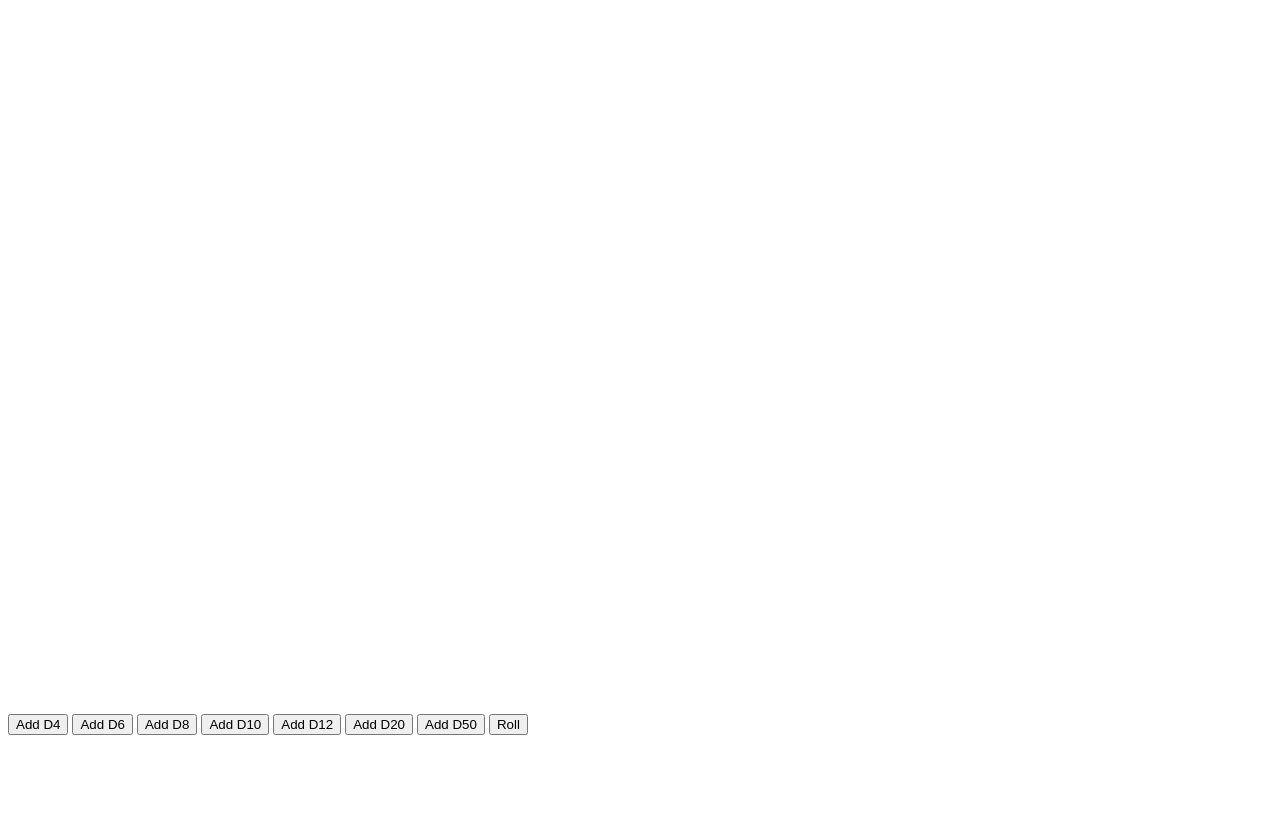
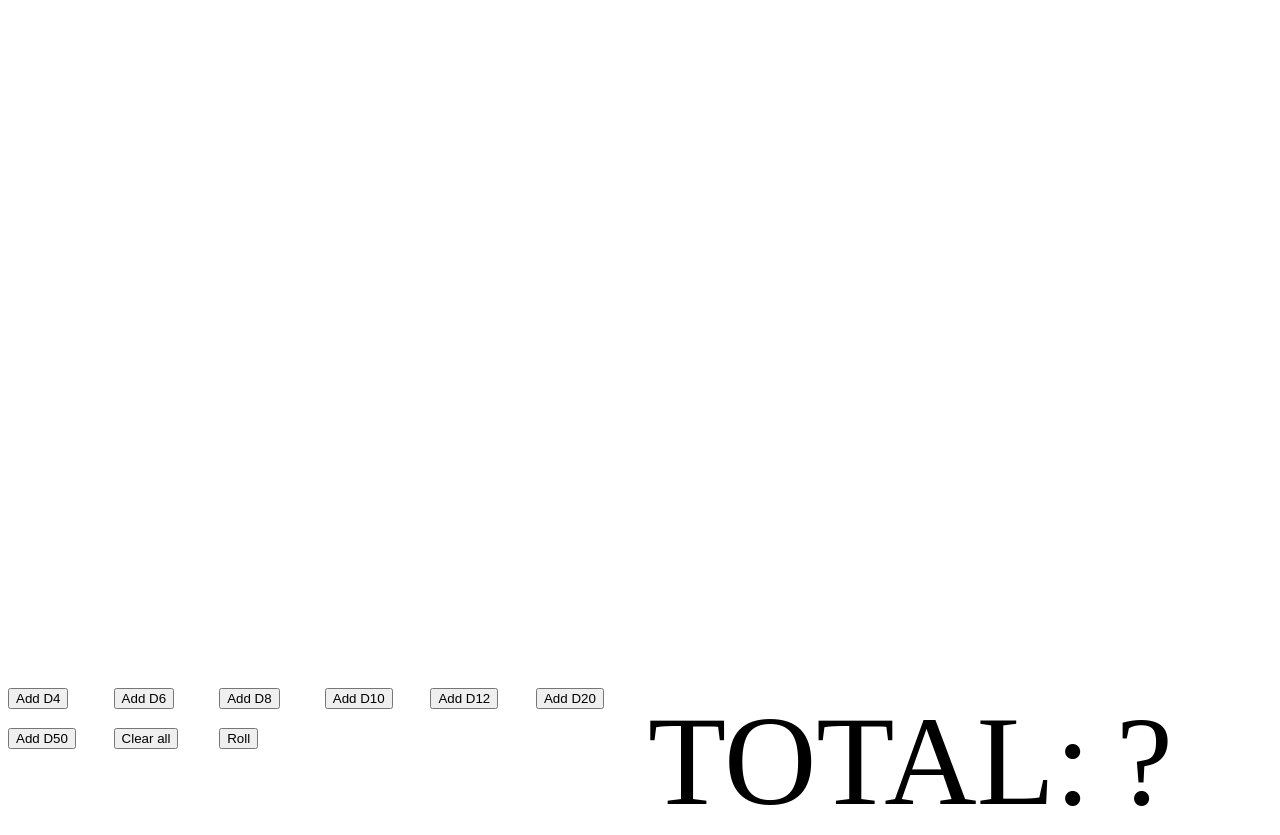
Before and after one commit to darkenezy/DNDice, a Flask app: page /game in a window 1280 px wide. Before the commit the page ends 735 px from the top, so only its background shows below. Run offline with Flask 2, Linux system fonts and the light colour scheme; data that the repository does not hold is empty.

Commit message:
Поделил сервер на модули, навел красоту на фронте

```diff
--- a/app/requirements.txt
+++ b/app/requirements.txt
@@ -1,3 +1,4 @@
 flask
 pydash
+seaborn
 gunicorn
--- a/app/server.py
+++ b/app/server.py
@@ -1,57 +1,18 @@
 from flask import Flask, Response, request, redirect, jsonify, render_template
 from collections import OrderedDict
-from random import randint
 import pydash as _
-import re
+
+from models import Dice
+from utils import ColorFactory, get_auth_code
 
 
-class Dice:
-    def __init__(self, d):
-        self._d = d or ""
-        self._value = None
-        self._faces = None
-
-    def is_valid(self):
-        return re.match(r"[Dd]([1-9][0-9]*)", self._d)
-
-    @property
-    def faces(self):
-        if self._faces is None:
-            match = self.is_valid()
-            self._faces = int(match.group(1)) if match else 0
-        return self._faces
-
-    def roll(self):
-        self._value = randint(1, self.faces)
-        return self._value
-
-    def to_representation(self):
-        return {"d": self._d, "value": self._value}
+# Initialize
+color_factory = ColorFactory()
+app = Flask(__name__, static_url_path="/static")
+db = {}
 
 
-# Мне лень сюда постгрес приколачивать
-db = {
-    "9999": {  # Example entry
-        "dice": {
-            "123": Dice("D8"),
-            "323": Dice("D10")
-        },
-    }
-}
-
-
-# Flask app
-app = Flask(__name__, static_url_path="/static")
-
-
-# Util
-def get_auth_code(request, allow_create=False):
-    auth_code = request.cookies.get("auth_code")
-    if allow_create and not auth_code:
-        auth_code = str(randint(10000, 99999))
-    return auth_code
-
-
+# Api section
 @app.route("/api/v1/auth")
 def authorize():
     auth_code = get_auth_code(request, allow_create=True)
@@ -60,14 +21,13 @@ def authorize():
     return response
 
 
-@app.route("/api/v1/get_dice")
+@app.route("/api/v1/get_dice", methods=["GET"])
 def get_dice():
     auth_code = get_auth_code(request)
     if not auth_code:
         return redirect("/api/v1/auth", status=401)
 
-    db[auth_code] = db.get(auth_code, OrderedDict())
-    response = _.map_values(db[auth_code], Dice.to_representation)
+    response = db.get(auth_code, OrderedDict())
     return jsonify(response), 200
 
 
@@ -77,24 +37,27 @@ def add_dice():
     if not auth_code:
         return redirect("/api/v1/auth")
 
-    dice_id, dice_type = _.at(request.json, "dice_id", "dice_type")
+    dice_id, dice_desc = _.at(request.json, "dice_id", "dice_desc")
+    color = color_factory.get_color()
 
-    dice = Dice(dice_type)
+    dice = Dice(dice_desc, color=color)
     if not dice.is_valid():
         return Response("Invalid dice description", 400)
 
     db[auth_code] = db.get(auth_code, OrderedDict())
-    db[auth_code][dice_id] = dice
+    db[auth_code][dice_id] = dice.to_representation()
     return Response("OK", 201)
 
 
-@app.route("/api/v1/remove_dice", methods=["POST"])
-def remove_dice():
+@app.route("/api/v1/remove_dice/<dice_id>", methods=["DELETE"])
+def remove_dice(dice_id):
     auth_code = get_auth_code(request)
     if not auth_code:
         return redirect("/api/v1/auth", status=401)
 
-    dice_id = request.json.get("dice_id")
+    if dice_id == "all":
+        db[auth_code].clear()
+        return Response("OK", 204)
     if _.get(db, f"{auth_code}.{dice_id}"):
         del db[auth_code][dice_id]
         return Response("OK", 204)
@@ -108,8 +71,11 @@ def roll_dice():
         return redirect("/api/v1/auth", status=401)
 
     db[auth_code] = db.get(auth_code, OrderedDict())
-    for dice in db[auth_code].values():
+    for dice_id in db[auth_code]:
+        representation = db[auth_code][dice_id]
+        dice = Dice(**representation)
         dice.roll()
+        db[auth_code][dice_id] = dice.to_representation()
 
     return Response("OK", 200)
 
--- a/app/static/script.js
+++ b/app/static/script.js
@@ -1,45 +1,88 @@
 $(".addDiceButton").click(function(){
-    dice_type = $(this).attr("id")
+    dice_desc = $(this).attr("id")
     dice_id = Math.floor(Math.random()*16777215).toString(16)
     $.ajax({
         type: "POST",
         url: "/api/v1/add_dice",
         contentType: 'application/json',
-        data: JSON.stringify({dice_id: dice_id, dice_type: dice_type}),
+        data: JSON.stringify({dice_id: dice_id, dice_desc: dice_desc}),
         success: refreshDice,
     });
 });
 
 $("#rollButton").click(function(){
-    $.ajax({
-        type: "POST",
-        url: "/api/v1/roll",
-        success: refreshDice
+    if($('.dice').length==0) {
+        return;
+    }
+    $(".roll").fadeOut(150);
+    $({deg: 0}).animate({deg: 270}, {
+        duration: 300,
+        step: function(now) {
+            $(".dice").css({
+                transform: 'rotate(' + now + 'deg)'
+            });
+        },
+        complete: function(){
+             $.ajax({
+                type: "POST",
+                url: "/api/v1/roll",
+                success: refreshDice
+            });
+        }
+    });
+});
+
+$("#clearAllButton").click(function(){
+    if($('.diceContainer').length==0) {
+        return;
+    }
+    $(".diceContainer").fadeOut(150, function() {
+        $.ajax({
+            type: "DELETE",
+            url: "/api/v1/remove_dice/all",
+            success: function() {
+                $("#counter").text("?");
+            },
+            error: function() {
+                $(".diceContainer").show();
+            }
+        });
     });
 });
 
 function refreshDice() {
     $.get("/api/v1/get_dice").done(function(data){
         $(".canvas").empty();
+        let total = 0;
+
         for (let dice_id in data) {
-            dice_type = data[dice_id]["d"]
-            value = data[dice_id]["value"] | "?"
+            color = data[dice_id]["color"]
+            dice_desc = data[dice_id]["desc"]
+            value = data[dice_id]["value"]
+
+            if(total != "?") {
+                if(value != "?") {
+                    total += value;
+                }
+                else {
+                    total = "?";
+                }
+            }
 
             // Create dice element
-            let container = $('<div class="dice_container"></div>');
+            let container = $('<div class="diceContainer"></div>');
             let dice = $('<div class="dice"></div>');
             let roll = $('<label class="roll">' + value + '</label>');
-            let type = $('<label class="type">' + dice_type + '</label>');
-            let color = "#" + dice_id;
+            let type = $('<label class="type">' + dice_desc + '</label>');
+
+            roll.hide();
             dice.css("background-color", color);
             container.append(dice.append(roll)).append(type);
 
             dice.on("click", function(){
                 $.ajax({
-                    type: "POST",
-                    url: "/api/v1/remove_dice",
-                    contentType: 'application/json',
-                    data: JSON.stringify({dice_id: dice_id}),
+                    type: "DELETE",
+                    url: "/api/v1/remove_dice/" + dice_id,
                     success: function() { container.fadeOut() }
                 });
             });
@@ -47,5 +90,9 @@ function refreshDice() {
             // Append it to canvas
             $(".canvas").append(container);
         }
+        $(".roll").fadeIn(150, function(){ $("#counter").text(total); });
+
     })
 }
+
+$(document).ready(refreshDice);
--- a/app/static/style.css
+++ b/app/static/style.css
@@ -1,12 +1,34 @@
+.body {
+    display: flex;
+    flex-direction: column;
+}
+
 .canvas {
     display: flex;
     width: 100%;
-    height: 90%;
+    height: 85vh;
     flex-wrap: wrap;
 }
 
-.dice_container {
-    width: 20%;
+.bar {
+    display: flex;
+    height: 10vh;
+}
+
+.buttons {
+    display: flex;
+    flex-wrap: wrap;
+    width: 50vw;
+}
+
+.buttonContainer {
+   width: 10vh;
+   margin-right: 2vw;
+   margin-botton: 2vw;
+}
+
+.diceContainer {
+    width: 20vh;
     display: flex;
     flex-direction: column;
     justify-content: center;
@@ -15,15 +37,25 @@
 }
 
 .dice {
-    height: 100px;
-    width: 100px;
+    height: 10vw;
+    width: 10vw;
     display: flex;
     justify-content: center;
     flex-direction: column;
     align-items: center;
 }
-
 .roll {
     color: white;
-    font-size: 80px;
+    font-size: 9vw;
 }
+
+.type {
+    font-family: sans-serif;
+    opacity: 0.6;
+    z-index: -1;
+}
+
+.total {
+    font-size: 10vw;
+    margin-right: 2vw;
+}
--- a/app/templates/index.html
+++ b/app/templates/index.html
@@ -7,11 +7,22 @@
 
     <body>
         <div class="canvas"></div>
-        <div style="position: relative; z-index: 99;">
-            {% for button in [4, 6, 8, 10, 12, 20, 50] %}
-            <button class="addDiceButton" id="D{{ button }}">Add D{{ button }}</button>
-            {% endfor %}
-            <button id="rollButton">Roll</button>
+        <div class="bar">
+            <div class="buttons">
+                {% for button in [4, 6, 8, 10, 12, 20, 50] %}
+                <div class="buttonContainer">
+                    <button class="addDiceButton" id="D{{ button }}">Add D{{ button }}</button>
+                </div>
+                {% endfor %}
+                <div class="buttonContainer">
+                    <button id="clearAllButton">Clear all</button>
+                </div>
+                <div class="buttonContainer">
+                    <button id="rollButton">Roll</button>
+                </div>
+            </div>
+            <div class="total">TOTAL:</div>
+            <div id="counter" class="total">?</div>
         </div>
 
     </body>
--- /dev/null
+++ b/app/utils.py
@@ -0,0 +1,22 @@
+import seaborn as sns
+import random
+
+
+class ColorFactory:
+    def __init__(self):
+        self.palette = sns.color_palette("hls", 128)
+
+    @staticmethod
+    def _transform_to_hex(color):
+        return "#" + "".join(list(map(lambda x: f"{hex(int(255*x))[2:]:0>2}", color)))
+
+    def get_color(self, hexed=True):
+        color = random.choice(self.palette)
+        return self._transform_to_hex(color) if hexed else color
+
+
+def get_auth_code(request, allow_create=False):
+    auth_code = request.cookies.get("auth_code")
+    if allow_create and not auth_code:
+        auth_code = str(random.randint(10000, 99999))
+    return auth_code
```
Also changed, not shown: app/models.py (added, +27 -0 lines), 1 other file.
